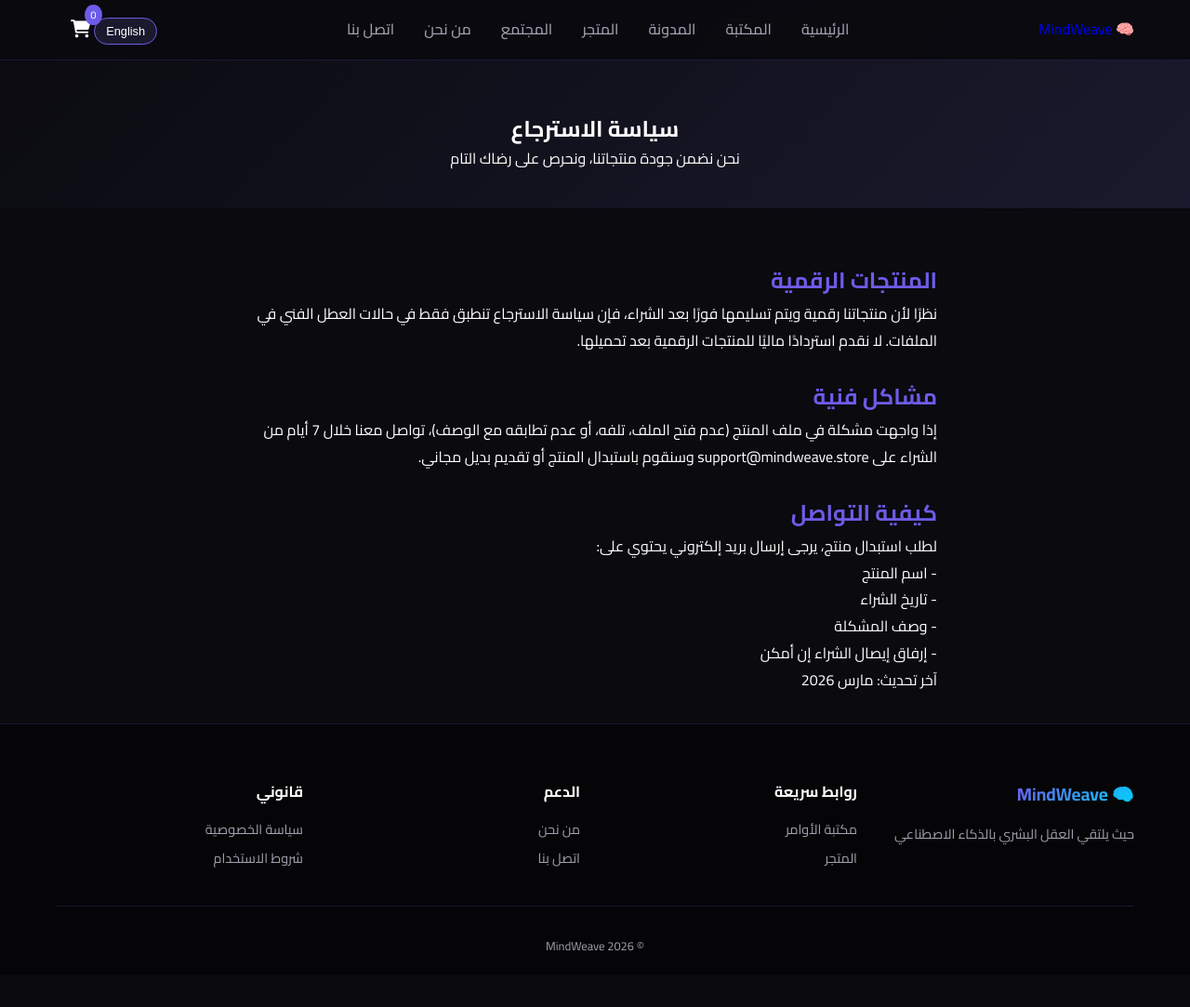
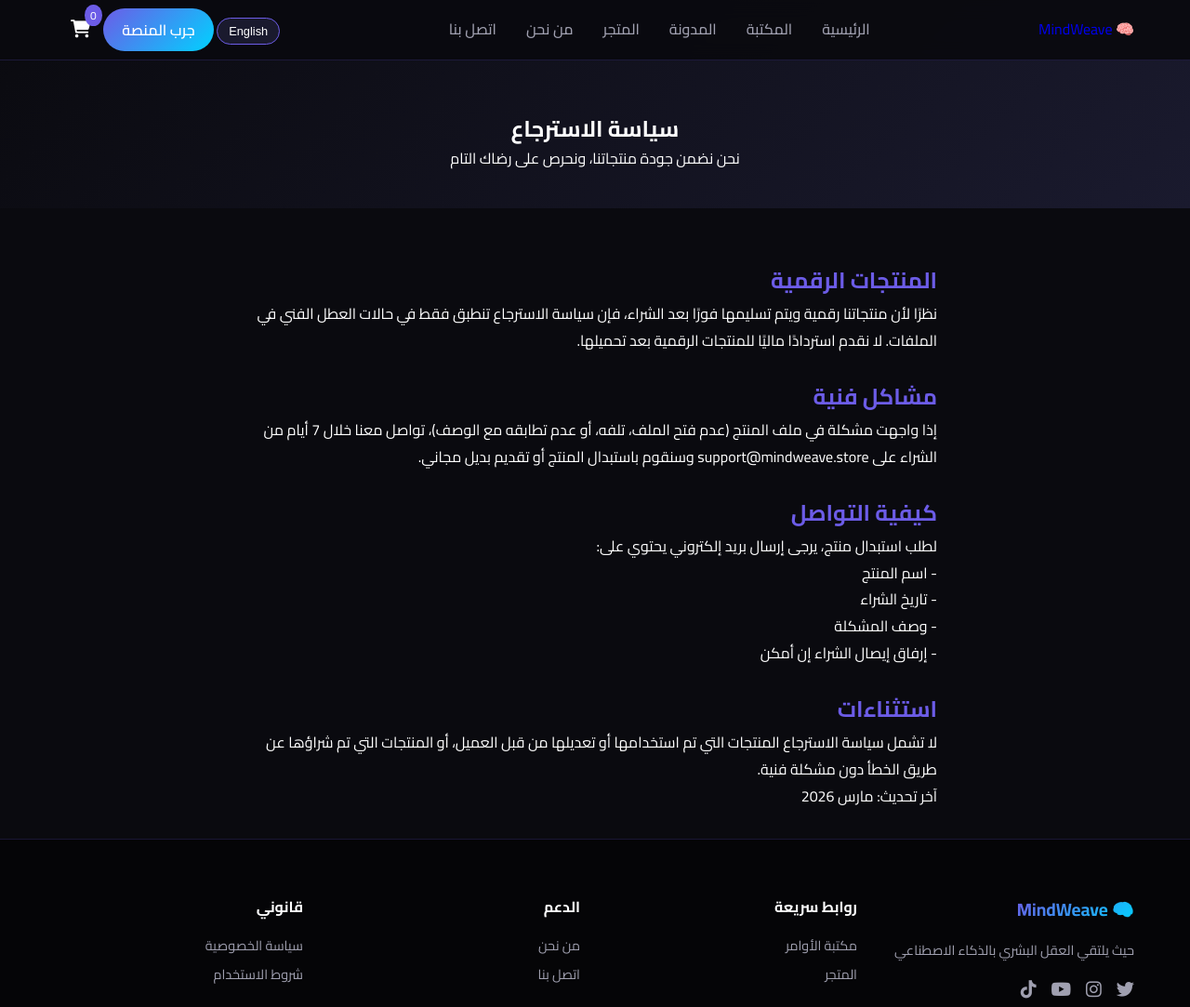
Before and after one commit to casperblac991/mindweave-platform, a plain HTML site: page refund.html in a window 1280 px wide. Shown: the top 1083 px of the page at 93% size. Before the commit the page ends 1048 px from the top, so only its background shows below. Drawn offline with Linux system fonts and the light colour scheme.

Commit message:
Update refund.html

```diff
--- a/refund.html
+++ b/refund.html
@@ -3,9 +3,21 @@
 <head>
 <meta charset="UTF-8">
 <meta name="viewport" content="width=device-width, initial-scale=1.0">
+<meta name="description" content="سياسة الاسترجاع لموقع MindWeave - شروط استرجاع المنتجات الرقمية">
+<meta name="keywords" content="سياسة الاسترجاع, استرجاع المنتجات, Refund Policy">
+<meta name="author" content="MindWeave">
+<meta name="google-site-verification" content="ATi9HKInahPK22qqb-sqp70-MIeFlgKp0n8azYVo_Mw" />
 <title>سياسة الاسترجاع | MindWeave</title>
+<!-- Google tag (gtag.js) -->
+<script async src="https://www.googletagmanager.com/gtag/js?id=G-DZ4WQDX31M"></script>
+<script>
+  window.dataLayer = window.dataLayer || [];
+  function gtag(){dataLayer.push(arguments);}
+  gtag('js', new Date());
+  gtag('config', 'G-DZ4WQDX31M');
+</script>
 <link rel="stylesheet" href="css/style.css">
-<link href="https://fonts.googleapis.com/css2?family=Cairo:wght@400;500;600;700&display=swap" rel="stylesheet">
+<link href="https://fonts.googleapis.com/css2?family=Cairo:wght@400;500;600;700;800&display=swap" rel="stylesheet">
 <link rel="stylesheet" href="https://cdnjs.cloudflare.com/ajax/libs/font-awesome/6.0.0/css/all.min.css">
 <style>
 .lang-switch{background:#1A1A2E;border:1px solid #6C5CE7;padding:6px 12px;border-radius:30px;cursor:pointer;color:white}
@@ -15,6 +27,10 @@
 body.en [data-lang="en"]{display:block}
 body.en{direction:ltr;text-align:left}
 body:not(.en){direction:rtl;text-align:right}
+.cart-count{background:#6C5CE7;border-radius:50%;padding:2px 6px;font-size:12px}
+.cart-icon{text-decoration:none;color:white}
+.btn-try{background:linear-gradient(135deg,#6C5CE7,#00D2FF);color:white;padding:8px 20px;border-radius:30px;text-decoration:none;font-weight:600;margin-left:10px}
+.btn-try:hover{transform:translateY(-2px);box-shadow:0 5px 15px rgba(108,92,231,0.3)}
 .page-header{padding:120px 0 40px;text-align:center;background:linear-gradient(135deg,#0A0A0F,#1A1A2E)}
 .legal-content{max-width:800px;margin:auto;padding:2rem;line-height:1.8}
 .legal-content h2{margin-top:1.5rem;color:#6C5CE7}
@@ -30,13 +46,13 @@
 <li><a href="library.html" data-lang="ar">المكتبة</a><a href="library.html" data-lang="en">Library</a></li>
 <li><a href="blog.html" data-lang="ar">المدونة</a><a href="blog.html" data-lang="en">Blog</a></li>
 <li><a href="store.html" data-lang="ar">المتجر</a><a href="store.html" data-lang="en">Store</a></li>
-<li><a href="community.html" data-lang="ar">المجتمع</a><a href="community.html" data-lang="en">Community</a></li>
 <li><a href="about.html" data-lang="ar">من نحن</a><a href="about.html" data-lang="en">About</a></li>
 <li><a href="contact.html" data-lang="ar">اتصل بنا</a><a href="contact.html" data-lang="en">Contact</a></li>
 </ul>
 <div class="nav-icons">
 <button class="lang-switch" onclick="toggleLanguage()" id="langBtn">English</button>
-<a href="cart.html" class="cart-icon"><i class="fas fa-shopping-cart"></i><span class="cart-count">0</span></a>
+<a href="store.html" class="btn-try" data-lang="ar">جرب المنصة</a><a href="store.html" class="btn-try" data-lang="en">Try Platform</a>
+<a href="cart.html" class="cart-icon"><i class="fas fa-shopping-cart"></i><span class="cart-count" id="cartCount">0</span></a>
 </div>
 </nav>
 </header>
@@ -75,6 +91,11 @@
 - Problem description<br>
 - Attach purchase receipt if possible</p>
 
+<h2 data-lang="ar">استثناءات</h2>
+<h2 data-lang="en">Exceptions</h2>
+<p data-lang="ar">لا تشمل سياسة الاسترجاع المنتجات التي تم استخدامها أو تعديلها من قبل العميل، أو المنتجات التي تم شراؤها عن طريق الخطأ دون مشكلة فنية.</p>
+<p data-lang="en">The refund policy does not cover products that have been used or modified by the customer, or products purchased by mistake without technical issues.</p>
+
 <p data-lang="ar">آخر تحديث: مارس 2026</p>
 <p data-lang="en">Last updated: March 2026</p>
 </div>
@@ -83,7 +104,7 @@
 <footer>
 <div class="container">
 <div class="footer-grid">
-<div class="footer-col"><div class="footer-logo">🧠 MindWeave</div><p data-lang="ar">حيث يلتقي العقل البشري بالذكاء الاصطناعي</p><p data-lang="en">Where human mind meets AI</p></div>
+<div class="footer-col"><div class="footer-logo">🧠 MindWeave</div><p data-lang="ar">حيث يلتقي العقل البشري بالذكاء الاصطناعي</p><p data-lang="en">Where human mind meets AI</p><div class="social-links"><a href="#"><i class="fab fa-twitter"></i></a><a href="#"><i class="fab fa-instagram"></i></a><a href="#"><i class="fab fa-youtube"></i></a><a href="#"><i class="fab fa-tiktok"></i></a></div></div>
 <div class="footer-col"><h4 data-lang="ar">روابط سريعة</h4><h4 data-lang="en">Quick Links</h4><ul><li><a href="library.html" data-lang="ar">مكتبة الأوامر</a><a href="library.html" data-lang="en">Library</a></li><li><a href="store.html" data-lang="ar">المتجر</a><a href="store.html" data-lang="en">Store</a></li></ul></div>
 <div class="footer-col"><h4 data-lang="ar">الدعم</h4><h4 data-lang="en">Support</h4><ul><li><a href="about.html" data-lang="ar">من نحن</a><a href="about.html" data-lang="en">About</a></li><li><a href="contact.html" data-lang="ar">اتصل بنا</a><a href="contact.html" data-lang="en">Contact</a></li></ul></div>
 <div class="footer-col"><h4 data-lang="ar">قانوني</h4><h4 data-lang="en">Legal</h4><ul><li><a href="privacy.html" data-lang="ar">سياسة الخصوصية</a><a href="privacy.html" data-lang="en">Privacy</a></li><li><a href="terms.html" data-lang="ar">شروط الاستخدام</a><a href="terms.html" data-lang="en">Terms</a></li></ul></div>
@@ -94,22 +115,26 @@
 
 <script>
 let currentLang = localStorage.getItem('lang') || 'ar';
+
 function toggleLanguage() {
     currentLang = currentLang === 'ar' ? 'en' : 'ar';
     localStorage.setItem('lang', currentLang);
     document.body.classList.toggle('en', currentLang === 'en');
     document.getElementById('langBtn').textContent = currentLang === 'ar' ? 'English' : 'عربي';
 }
+
 function applyLanguage() {
     document.body.classList.toggle('en', currentLang === 'en');
     document.getElementById('langBtn').textContent = currentLang === 'ar' ? 'English' : 'عربي';
 }
+
 let cart = JSON.parse(localStorage.getItem('cart')) || [];
 function updateCartDisplay() {
     const count = cart.reduce((s, i) => s + i.quantity, 0);
     const cartSpan = document.querySelector('.cart-count');
     if (cartSpan) cartSpan.textContent = count;
 }
+
 applyLanguage();
 updateCartDisplay();
 </script>
```
